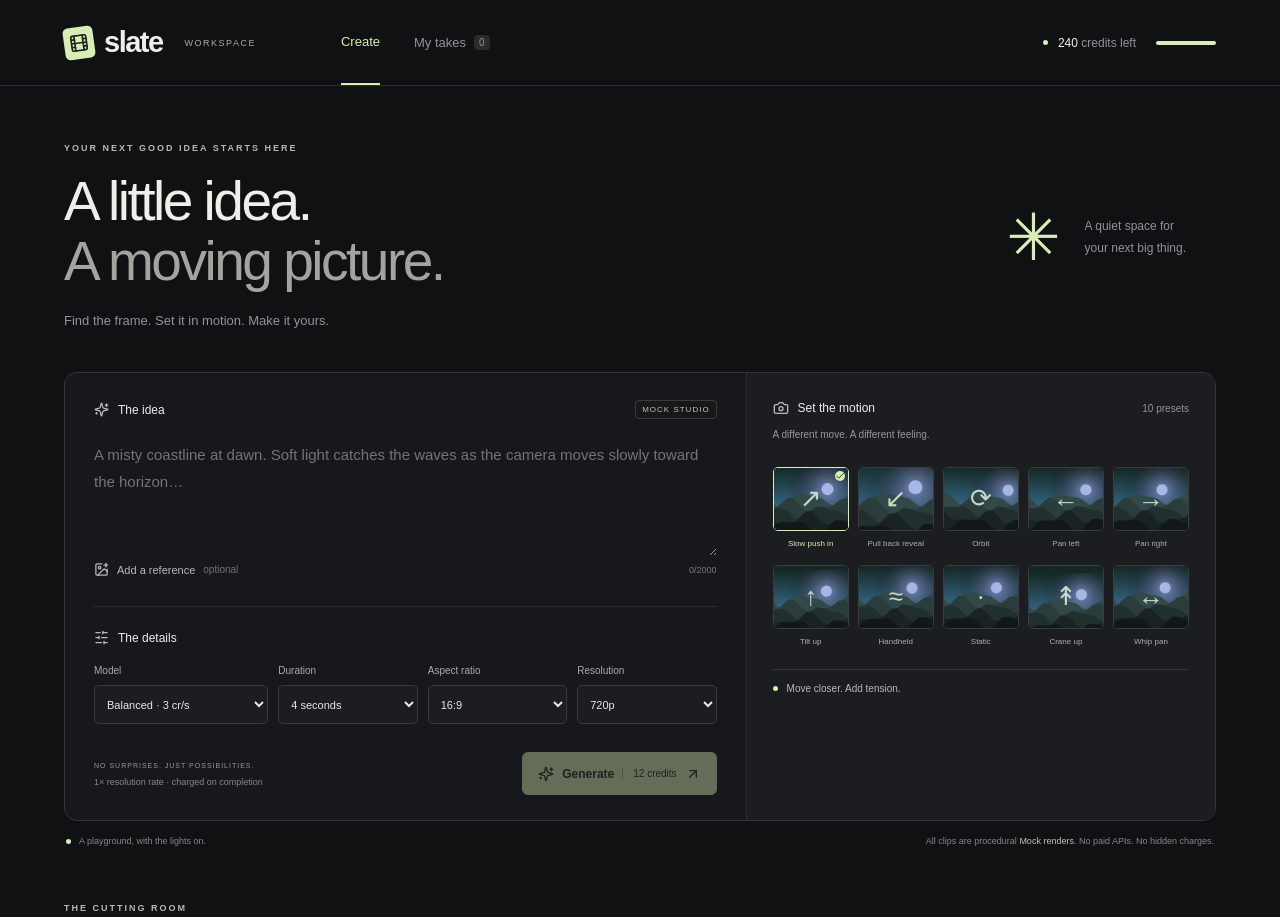
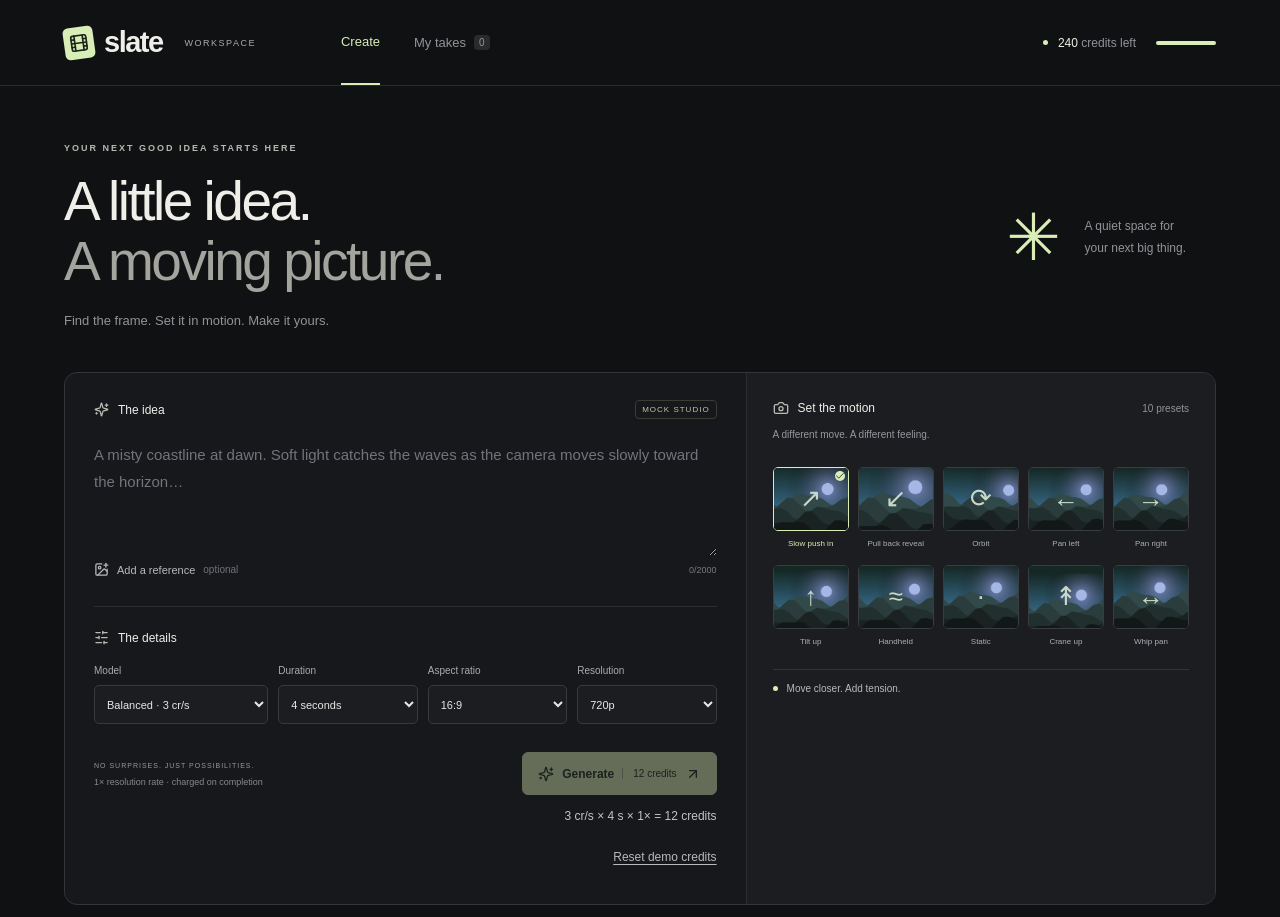
Before and after one commit to abhiramArise/8x_hiring, a Next.js app: page / in a window 1280 px wide. Shown: the top 917 px of the page. Built offline with nearby package versions, Linux system fonts and the light colour scheme.

Commit message:
fix: explain generation costs and reset demo credits safely

```diff
--- a/src/app/globals.css
+++ b/src/app/globals.css
@@ -953,7 +953,7 @@ dialog::backdrop {
     flex-direction: column;
     align-items: stretch;
   }
-  .generate-row > div {
+  .generate-row > .generate-context {
     display: none;
   }
   .preset-grid {
@@ -1178,3 +1178,8 @@ dialog::backdrop {
   background: #292319;
   line-height: 1.6;
 }
+
+.cost-breakdown { margin-top: 12px; color: #c1c4c9; font-size: 12px; line-height: 1.6; text-align: right; }
+.credit-tools { display: flex; flex-wrap: wrap; align-items: center; justify-content: flex-end; gap: 8px 16px; margin-top: 8px; }
+.credit-tools .error { margin: 0; }
+.credit-tools button { min-height: 44px; text-decoration: underline; text-underline-offset: 3px; font-size: 12px; }
--- a/src/app/page.tsx
+++ b/src/app/page.tsx
@@ -1,6 +1,6 @@
 "use client";
 import { useEffect, useRef, useState } from "react";
-import { get, set } from "idb-keyval";
+import { get, set, getMany, setMany } from "idb-keyval";
 import {
   ArrowUpRight,
   ArrowRight,
@@ -120,16 +120,17 @@ export default function Home() {
     [exporting, setExporting] = useState(false),
     [canRecord, setCanRecord] = useState(false),
     [saving, setSaving] = useState(false),
-    [storageError, setStorageError] = useState("");
+    [storageError, setStorageError] = useState(""),
+    [budgetExemptIds, setBudgetExemptIds] = useState<string[]>([]);
   const file = useRef<HTMLInputElement>(null),
     promptRef = useRef<HTMLTextAreaElement>(null),
     dialogRef = useRef<HTMLDialogElement>(null),
     storageAvailable = useRef(false),
     saveQueue = useRef<Promise<void>>(Promise.resolve());
   const total = 240,
-    remaining = availableCredits(total, jobs),
+    remaining = availableCredits(total, jobs, budgetExemptIds),
     spent = jobs
-      .filter((j) => j.status === "done")
+      .filter((j) => j.status === "done" && !budgetExemptIds.includes(j.id))
       .reduce((s, j) => s + j.costCredits, 0),
     cost = estimateCost(recipe.modelId, recipe.durationSec, recipe.resolution),
     active = jobs.filter((j) => ["queued", "generating"].includes(j.status)),
@@ -137,11 +138,13 @@ export default function Home() {
   useEffect(() => {
     let disposed = false;
     setCanRecord(!!recordingType());
-    withStorageTimeout(() => get<unknown>("slate-jobs"))
-      .then((data) => {
+    withStorageTimeout(() => getMany<unknown>(["slate-jobs", "slate-budget-exemptions"]))
+      .then(([data, exemptions]) => {
         const restored = restoreJobs(data);
+        if (exemptions !== undefined && (!Array.isArray(exemptions) || !exemptions.every((id) => typeof id === "string"))) throw new Error("Unreadable demo budget");
         if (disposed) return;
         setJobs(restored);
+        setBudgetExemptIds((exemptions as string[] | undefined) ?? []);
         storageAvailable.current = true;
       })
       .catch(() => {
@@ -165,7 +168,7 @@ export default function Home() {
       .then(async () => {
         if (!storageAvailable.current) return;
         try {
-          await withStorageTimeout(() => set("slate-jobs", jobs));
+          await withStorageTimeout(() => setMany([["slate-jobs", jobs], ["slate-budget-exemptions", budgetExemptIds]]));
         } catch {
           storageAvailable.current = false;
           setStorageError(
@@ -179,7 +182,7 @@ export default function Home() {
     return () => {
       disposed = true;
     };
-  }, [jobs, ready]);
+  }, [jobs, ready, budgetExemptIds]);
   useEffect(() => {
     const timer = setInterval(
       () =>
@@ -257,6 +260,11 @@ export default function Home() {
     setJobs((old) => [job, ...old]);
     setNotice("Your take is queued. You can keep creating.");
     setParent(undefined);
+  }
+  function resetDemoCredits() {
+    if (!ready || !window.confirm("Restore 240 demo credits? All takes stay saved. Existing and running takes will not spend the new credits.")) return;
+    setBudgetExemptIds(jobs.map((job) => job.id));
+    setNotice("Demo budget reset to 240 credits. All takes kept.");
   }
   function remix(j: Generation) {
     setRecipe({ ...j.recipe });
@@ -504,7 +512,7 @@ export default function Home() {
               </label>
             </div>
             <div className="generate-row">
-              <div>
+              <div className="generate-context">
                 <span className="small-muted">
                   {parent
                     ? "REMIXING A PREVIOUS TAKE"
@@ -520,6 +528,7 @@ export default function Home() {
               <button
                 className="primary"
                 onClick={() => generate()}
+                aria-describedby={cost > remaining ? "cost-breakdown credit-reason" : "cost-breakdown"}
                 disabled={!ready || !recipe.prompt.trim() || cost > remaining}
               >
                 {!ready ? (
@@ -531,12 +540,17 @@ export default function Home() {
                 <ArrowUpRight size={16} />
               </button>
             </div>
-            {cost > remaining && (
-              <p className="error" role="status">
-                Not enough credits. Choose a shorter duration or lower-cost
-                model.
-              </p>
-            )}
+            <p className="cost-breakdown" id="cost-breakdown">
+              {models.find((model) => model.id === recipe.modelId)?.rate} cr/s × {recipe.durationSec} s × {recipe.resolution === "1080p" ? "2×" : "1×"} = {cost} credits
+            </p>
+            <div className="credit-tools">
+              {cost > remaining && (
+                <p className="error" id="credit-reason" role="status">
+                  Not enough credits: you have {remaining}, this needs {cost}.
+                </p>
+              )}
+              <button className="subtle" disabled={!ready} onClick={resetDemoCredits}>Reset demo credits</button>
+            </div>
           </div>
           <aside className="camera-panel">
             <div className="section-top">
--- a/src/lib/core.ts
+++ b/src/lib/core.ts
@@ -85,12 +85,13 @@ export function estimateCost(
 }
 export function availableCredits(
   total: number,
-  jobs: { status: string; costCredits: number }[],
+  jobs: { id?: string; status: string; costCredits: number }[],
+  exemptIds: readonly string[] = [],
 ) {
   return (
     total -
     jobs
-      .filter((j) => ["done", "queued", "generating"].includes(j.status))
+      .filter((j) => !exemptIds.includes(j.id ?? "") && ["done", "queued", "generating"].includes(j.status))
       .reduce((s, j) => s + j.costCredits, 0)
   );
 }
```
Also changed, not shown: 1 other file (tests, documents, lock files or other folders).
